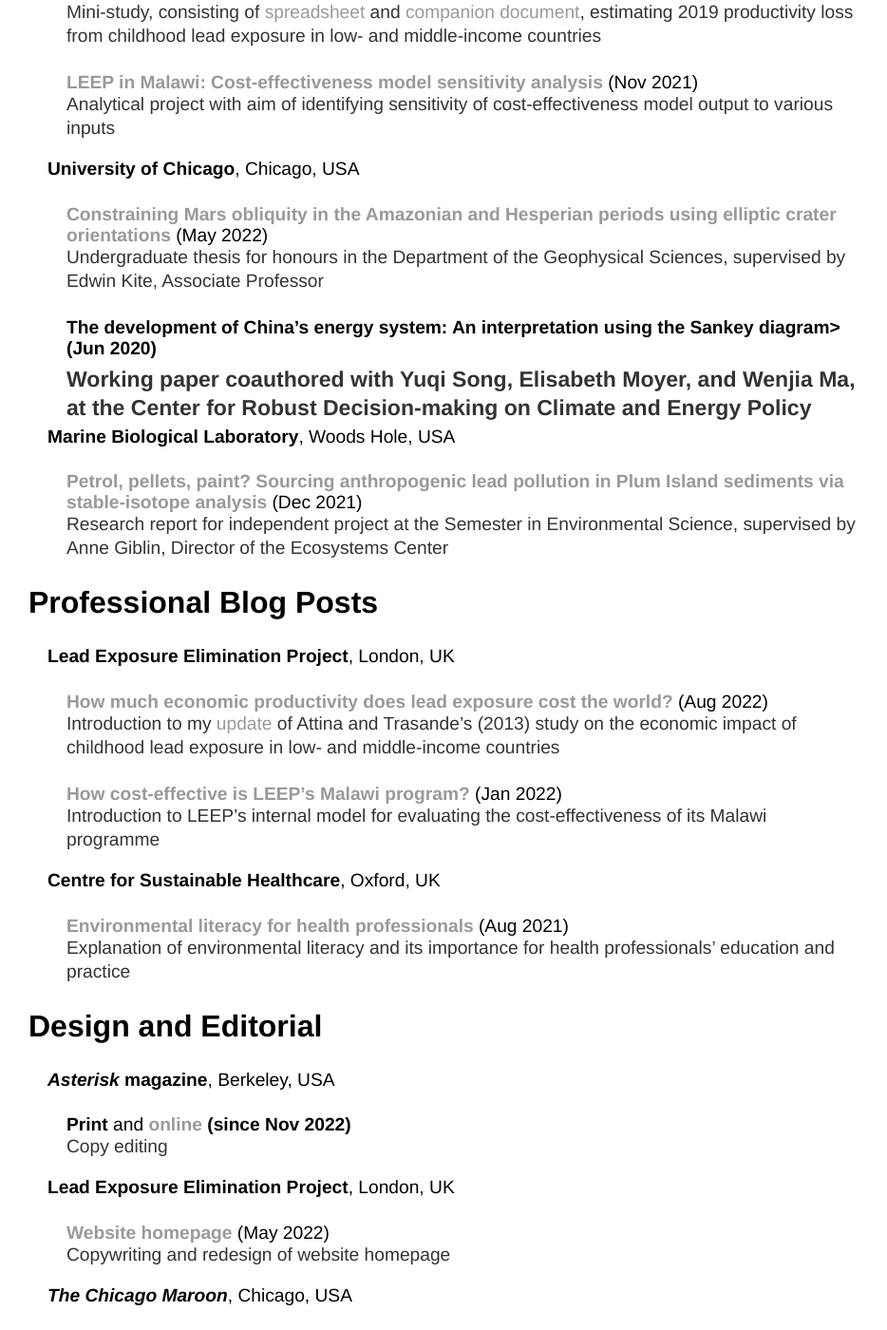
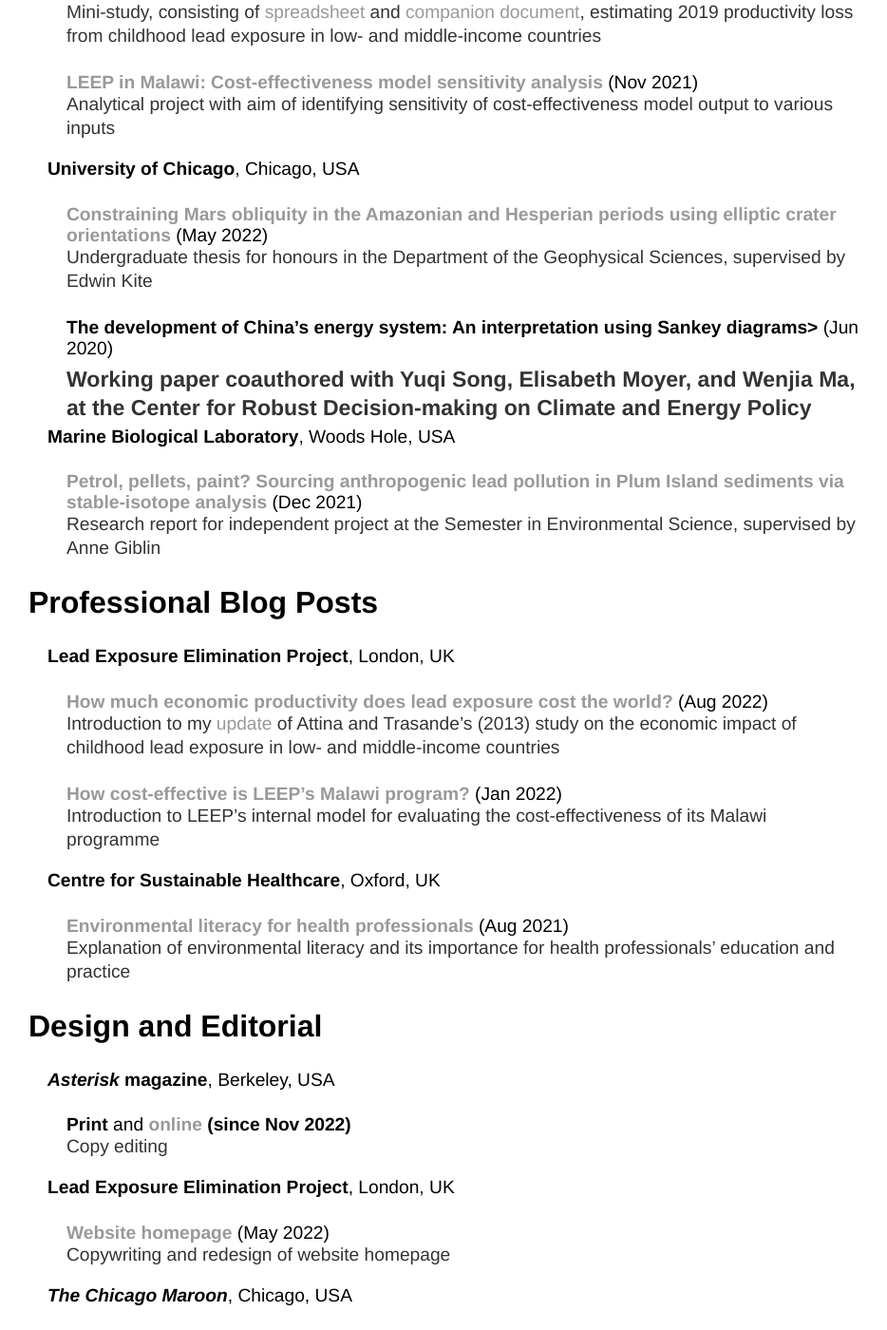
Before and after one commit to y-james-hu/y-james-hu.github.io, a Jekyll site: the page built from projects/index.html, in a window 1280 px wide and 1400 px high, scrolled down 968 px. Shown: the whole window at 95% size, without its empty margins (182-1116 px from the left). Built offline with Jekyll 4.4.1, drawn with Linux system fonts in a browser that asks for light colours; some of the changed text lies outside the part shown.

Commit message:
Update index.html

```diff
--- a/projects/index.html
+++ b/projects/index.html
@@ -36,15 +36,15 @@
     <h3 style="margin-left: 40px">University of Chicago<span style="font-weight:normal">, Chicago, USA</span></h3>
 
       <h4 style="margin-left: 60px"><a href = "uchicago_bs_thesis.pdf">Constraining Mars obliquity in the Amazonian and Hesperian periods using elliptic crater orientations</a><span style="font-weight:normal"> (May 2022)</span></h4>
-      <p style="margin-left: 60px">Undergraduate thesis for honours in the Department of the Geophysical Sciences, supervised by Edwin Kite, Associate Professor</p>
+      <p style="margin-left: 60px">Undergraduate thesis for honours in the Department of the Geophysical Sciences, supervised by Edwin Kite</p>
 
-      <h4 style="margin-left: 60px">The development of China’s energy system: An interpretation using the Sankey diagram> (Jun 2020)</span><h4>
+      <h4 style="margin-left: 60px">The development of China’s energy system: An interpretation using Sankey diagrams><span style="font-weight:normal"> (Jun 2020)</span><h4>
       <p style="margin-left: 60px">Working paper coauthored with Yuqi Song, Elisabeth Moyer, and Wenjia Ma, at the Center for Robust Decision-making on Climate and Energy Policy</p>
 
     <h3 style="margin-left: 40px">Marine Biological Laboratory<span style="font-weight:normal">, Woods Hole, USA</span></h3>
 
       <h4 style="margin-left: 60px"><a href = "mbl_ses_report.pdf">Petrol, pellets, paint? Sourcing anthropogenic lead pollution in Plum Island sediments via stable-isotope analysis</a><span style="font-weight:normal"> (Dec 2021)</span></h4>
-      <p style="margin-left: 60px">Research report for independent project at the Semester in Environmental Science, supervised by Anne Giblin, Director of the Ecosystems Center</p>
+      <p style="margin-left: 60px">Research report for independent project at the Semester in Environmental Science, supervised by Anne Giblin</p>
 
   <h2 style="margin-left: 20px">Professional Blog Posts</h2>
 
@@ -85,7 +85,7 @@
 
     <h3 style="margin-left: 40px">Ronne Hartfield, Ph.D.<span style="font-weight:normal">, Chicago, USA</span></h3>
 
-      <h4 style="margin-left: 60px">Miscellaneous manuscripts</a><span style="font-weight:normal"> (Nov 2019 – Jun 2020)</span></h4>
+      <h4 style="margin-left: 60px"><span style="font-weight:normal">Miscellaneous manuscripts (Nov 2019 – Jun 2020)</span></h4>
       <p style="margin-left: 60px">Proofreading and editing services rendered to a professional author</p>
 
     <h3 style="margin-left: 40px">WildBound<span style="font-weight:normal">, Beijing, China</span></p>
```
